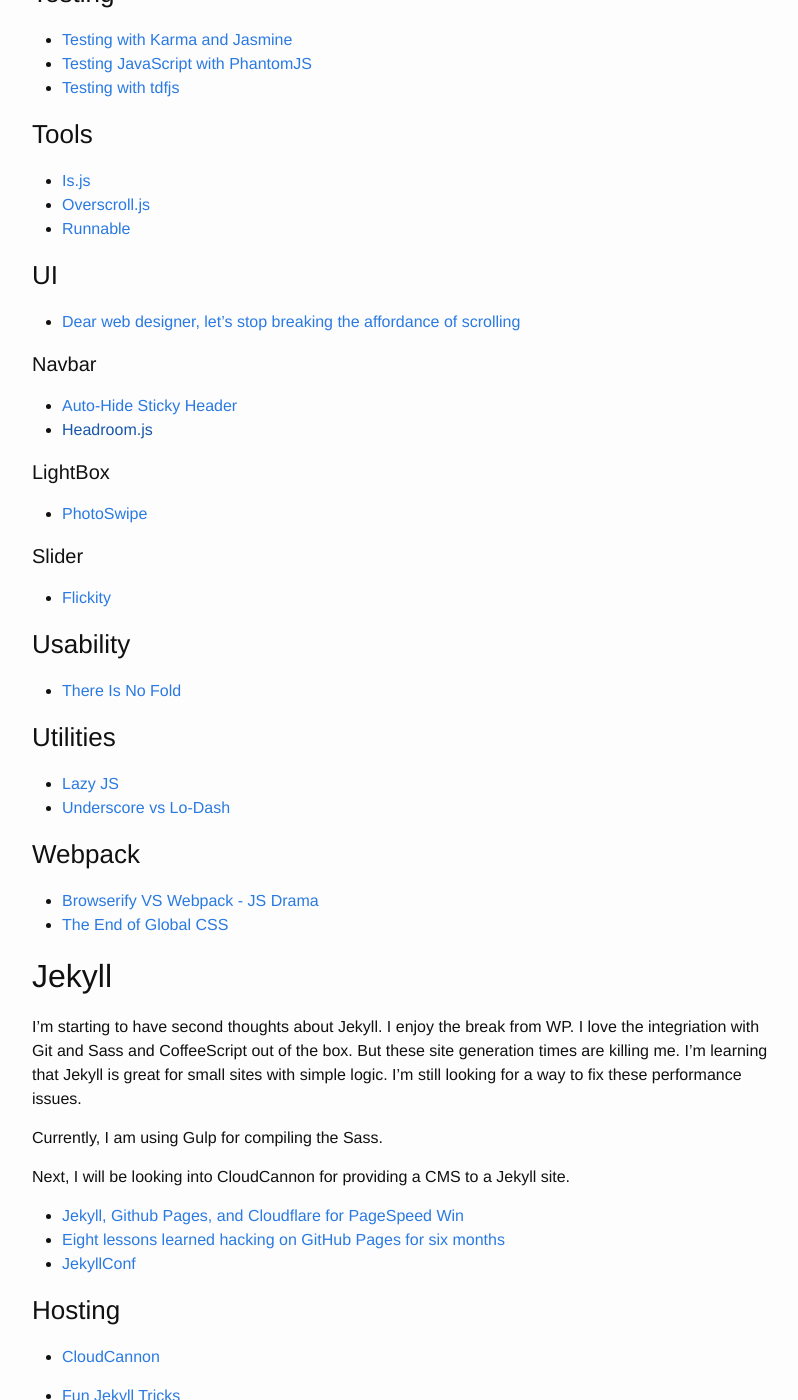
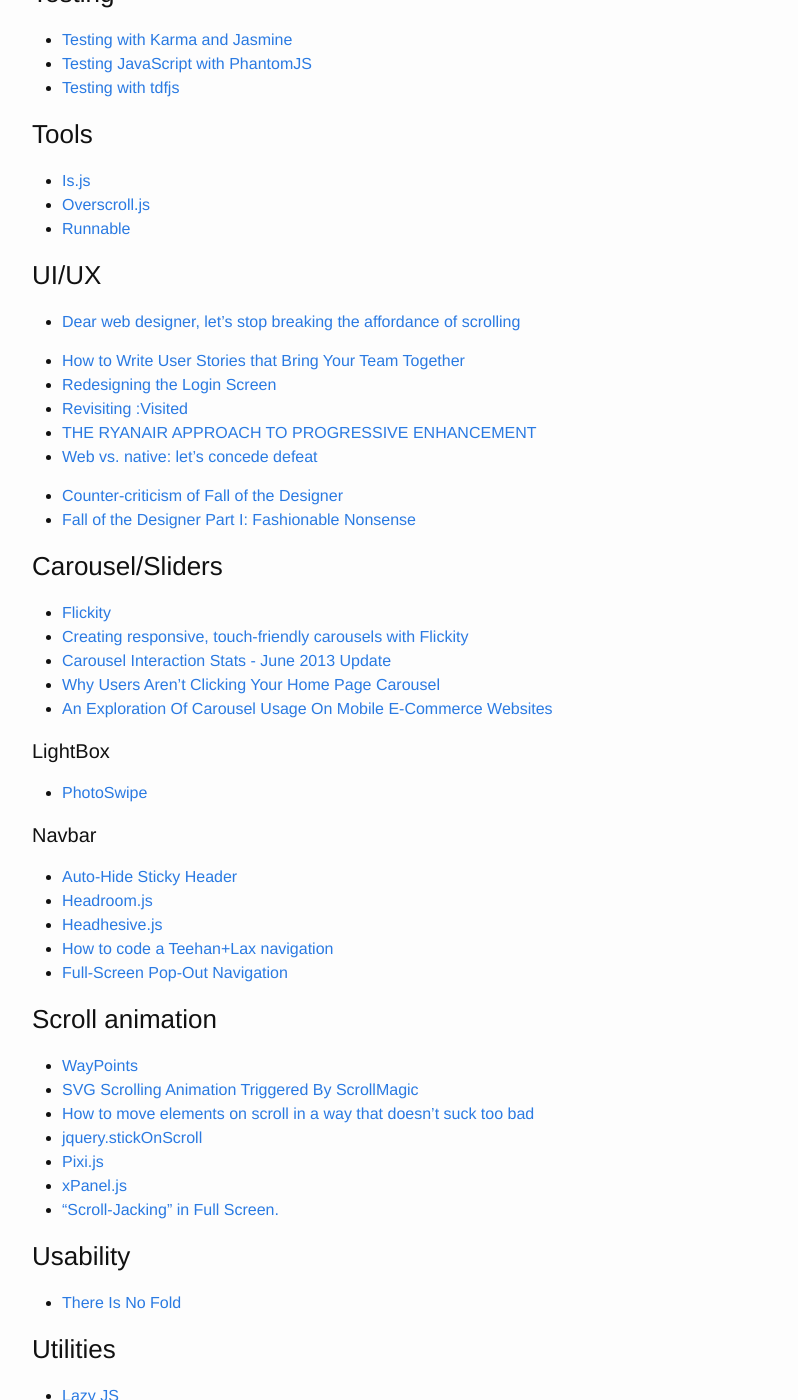
Before and after one commit to brownerd/brownerd.github.io, a Jekyll site: the page built from _posts/2015-01-01-reading-list-2015.md, in a window 1280 px wide and 1400 px high, scrolled down 22222 px. Shown: the whole window, without its empty margins (238-1036 px from the left). Built offline with Jekyll 4.4.1, drawn with Linux system fonts in a browser that asks for light colours; emoji names are drawn with the system emoji font; some of the changed text lies outside the part shown.

```diff
--- a/_posts/2015-01-01-reading-list-2015.md
+++ b/_posts/2015-01-01-reading-list-2015.md
@@ -1223,20 +1223,68 @@ A REACT- LIKE, 3.5KB USER INTERFACE LIBRARY
 
 
 
-### UI
+### UI/UX
 
 - [Dear web designer, let's stop breaking the affordance of scrolling](https://medium.com/user-experience-design-1/dear-web-designer-let-s-stop-breaking-the-affordance-of-scrolling-fe8bf258df7b)
+
+
+
+- [How to Write User Stories that Bring Your Team Together](https://www.airpair.com/project-management/posts/how-to-write-user-stories-that-bring-your-team-togetherhttps://www.airpair.com/project-management/posts/how-to-write-user-stories-that-bring-your-team-together)
+- [Redesigning the Login Screen](https://www.gosquared.com/blog/login-screen-design-flow)
+- [Revisiting :Visited](http://joelcalifa.com/blog/revisiting-visited/)
+- [THE RYANAIR APPROACH TO PROGRESSIVE ENHANCEMENT](http://christianheilmann.com/2015/05/24/the-ryanair-approach-to-progressive-enhancement/)
+- [Web vs. native: let’s concede defeat](http://www.quirksmode.org/blog/archives/2015/05/web_vs_native_l.html)
+
+
+- [Counter-criticism of Fall of the Designer](http://www.elischiff.com/blog/2015/5/26/counter-criticism-fall-of-the-designer)
+- [Fall of the Designer Part I: Fashionable Nonsense](http://www.elischiff.com/blog/2015/4/7/fall-of-the-designer-part-i-fashionable-nonsense)
+
+
+
+### Carousel/Sliders
+- [Flickity](http://flickity.metafizzy.co/)
+- [Creating responsive, touch-friendly carousels with Flickity](https://css-tricks.com/creating-responsive-touch-friendly-carousels-with-flickity/)
+- [Carousel Interaction Stats - June 2013 Update](http://erikrunyon.com/2013/07/carousel-interaction-stats/)
+- [Why Users Aren’t Clicking Your Home Page Carousel](http://uxmovement.com/navigation/why-users-arent-clicking-your-home-page-carousel/)
+- [An Exploration Of Carousel Usage On Mobile E-Commerce Websites](http://www.smashingmagazine.com/2015/02/09/carousel-usage-exploration-on-mobile-e-commerce-websites/)
+
+
+
+#### LightBox
+- [PhotoSwipe](http://photoswipe.com/)
+
+
+
 
 #### Navbar
 - [Auto-Hide Sticky Header](http://osvaldas.info/auto-hide-sticky-header)
-- [Headroom.js]()
-
-#### LightBox
-- [PhotoSwipe](http://photoswipe.com/)
-
-
-#### Slider
-- [Flickity](http://flickity.metafizzy.co/)
+- [Headroom.js](http://wicky.nillia.ms/headroom.js/)
+- [Headhesive.js](https://markgoodyear.com/labs/headhesive/)
+- [How to code a Teehan+Lax navigation](http://alexcican.com/post/teehan-lax-navigation/http://alexcican.com/post/teehan-lax-navigation/)
+- [Full-Screen Pop-Out Navigation](http://codyhouse.co/gem/full-screen-pop-out-navigation/)
+
+
+
+
+### Scroll animation
+- [WayPoints](http://imakewebthings.com/waypoints/guides/jquery-zepto/)
+- [SVG Scrolling Animation Triggered By ScrollMagic](https://ihatetomatoes.net/svg-scrolling-animation-triggered-scrollmagic/)
+- [How to move elements on scroll in a way that doesn’t suck too bad](http://codepen.io/rachsmith/blog/how-to-move-elements-on-scroll-in-a-way-that-doesn-t-suck-too-bad)
+- [jquery.stickOnScroll](https://github.com/purtuga/jquery.stickOnScroll)
+- [Pixi.js](http://www.pixijs.com/)
+- [xPanel.js](https://github.com/drygiel/xPanel)
+- ["Scroll-Jacking" in Full Screen.](http://www.hugeinc.com/ideas/perspective/scroll-jacking-on-hugeinc)
+
+
+
+
+
+
+
+
+
+
+
 
 
 
```
Also changed, not shown: other parts of _posts/2015-01-01-reading-list-2015.md (+0 -32 lines).
